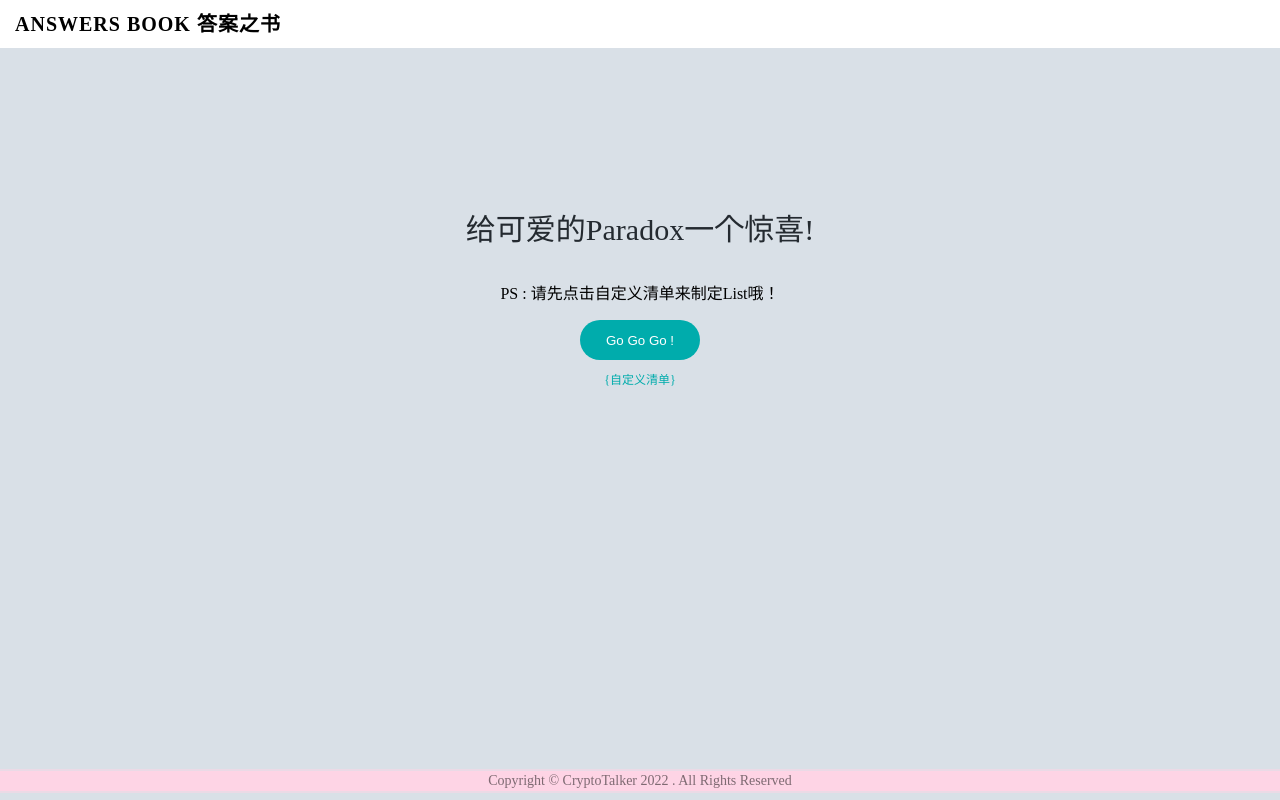
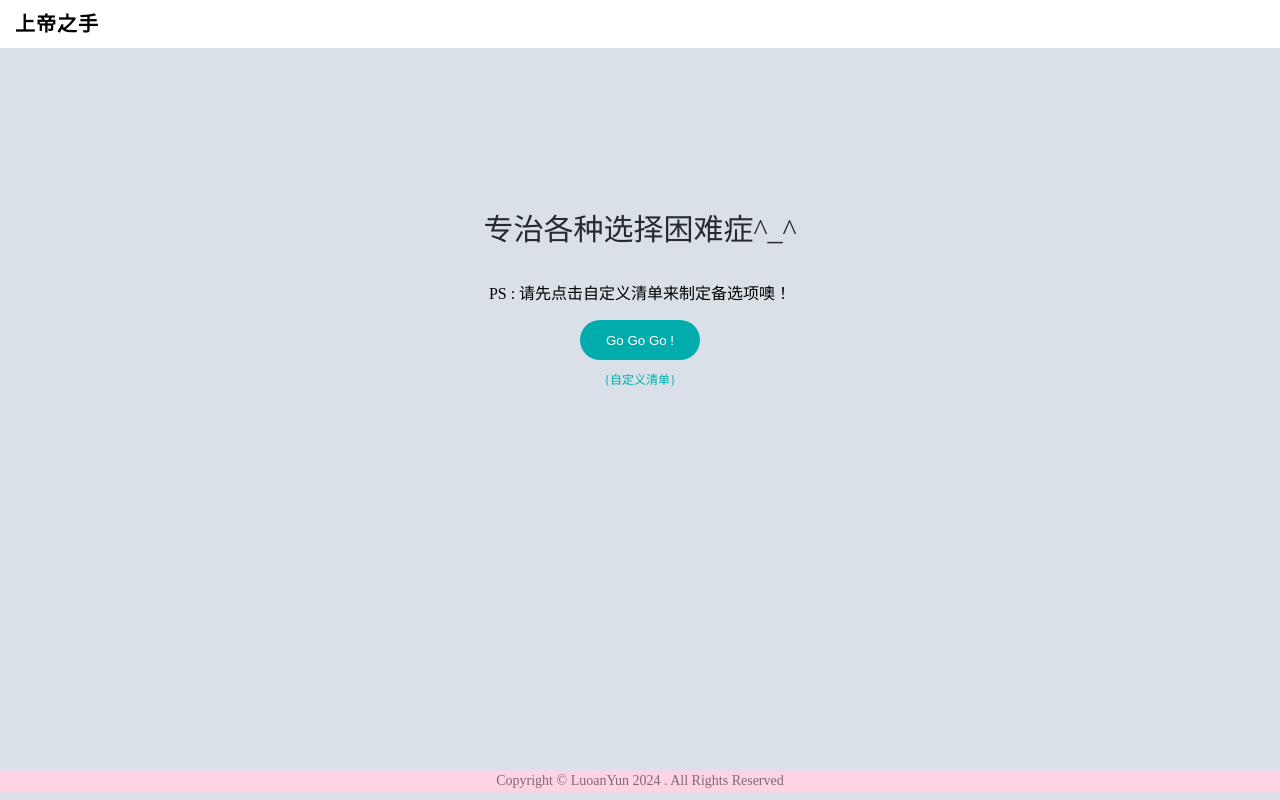
Before and after one commit to DevilLost/surprise.github.io, a plain HTML site: page index.html in a window 1280 px wide. Drawn offline with Linux system fonts and the light colour scheme.

Commit message:
Update index.html

```diff
--- a/index.html
+++ b/index.html
@@ -3,7 +3,7 @@
 <head>
     <meta charset="utf-8" />
     <meta http-equiv="X-UA-Compatible" content="IE=edge">
-    <title>答案之书</title>
+    <title>上帝之手</title>
     <meta name="viewport" content="width=device-width, initial-scale=1">
     <link rel="shortcut icon" href="img/favicon.ico">
     <style>
@@ -184,23 +184,23 @@
 </head>
 <body>
 
-    <header>ANSWERS BOOK 答案之书</header>
+    <header>上帝之手</header>
 
     <article id="martix">
-        <p id="title">给可爱的Paradox一个惊喜!</p>
+        <p id="title">专治各种选择困难症^_^</p>
         <p id="unicorn"></p>
-		<p id="clue">PS : 请先点击自定义清单来制定List哦！</p>
+		<p id="clue">PS : 请先点击自定义清单来制定备选项噢！</p>
         <input type="button" id="pick" value="Go Go Go !">
         <div id="diy">{自定义清单}</div>
         <div class="hide" id="content">
-            <textarea id="book" rows="9" cols="53">在这里 输入 你想做的事情 或想要的东西 用空格 隔开</textarea>
+            <textarea id="book" rows="9" cols="53">在这里 输入 你想要的 备选项 用空格 隔开</textarea>
             <button id="submit">确定</button>
         </div>
     </article>
 
     <footer>
 
-		<div class="drink">Copyright &copy; CryptoTalker 2022 . All Rights Reserved</div>
+		<div class="drink">Copyright &copy; LuoanYun 2024 . All Rights Reserved</div>
 
     </footer>
 
```
